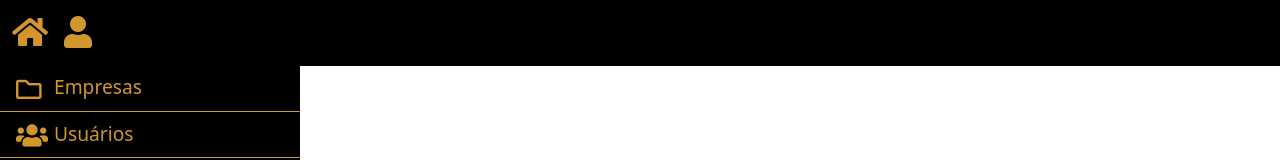
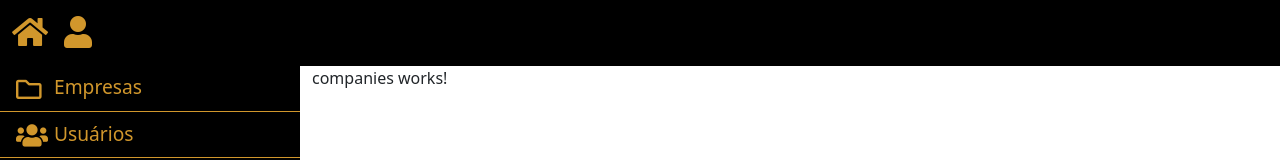
Before and after one commit to mariaporcina/ceec, an Angular app: page /empresas in a window 1280 px wide. Before the commit this address led to /. Shown: the top 160 px of the page. Built offline with nearby package versions, Linux system fonts and the light colour scheme; some icons are missing.

Commit message:
routing: initial setup; first routes: home and companies pages

```diff
--- a/src/app/app-routing.module.ts
+++ b/src/app/app-routing.module.ts
@@ -1,7 +1,14 @@
 import { NgModule } from '@angular/core';
 import { RouterModule, Routes } from '@angular/router';
 
-const routes: Routes = [];
+import { HomeComponent } from './home/home.component';
+import { CompaniesComponent } from './companies/companies.component';
+
+const routes: Routes = [
+  { path: 'inicio', component: HomeComponent },
+  { path: 'empresas', component: CompaniesComponent },
+  { path: '', redirectTo: '/inicio', pathMatch: 'full' },
+];
 
 @NgModule({
   imports: [RouterModule.forRoot(routes)],
--- a/src/app/app.component.html
+++ b/src/app/app.component.html
@@ -2,6 +2,8 @@
 
 <main>
     <app-sidebar></app-sidebar>
+
+    <router-outlet></router-outlet>
 </main>
 
 <app-footer></app-footer>
--- a/src/app/app.module.ts
+++ b/src/app/app.module.ts
@@ -6,13 +6,17 @@ import { AppComponent } from './app.component';
 import { SidebarComponent } from './sidebar/sidebar.component';
 import { HeaderComponent } from './header/header.component';
 import { FooterComponent } from './footer/footer.component';
+import { HomeComponent } from './home/home.component';
+import { CompaniesComponent } from './companies/companies.component';
 
 @NgModule({
   declarations: [
     AppComponent,
     SidebarComponent,
     HeaderComponent,
-    FooterComponent
+    FooterComponent,
+    HomeComponent,
+    CompaniesComponent
   ],
   imports: [
     BrowserModule,
--- /dev/null
+++ b/src/app/companies/companies.component.css
@@ -0,0 +1,4 @@
+.sectionCommon {
+    max-width: calc(100% - 300px);
+    margin: 0 0 0 auto;
+}
--- /dev/null
+++ b/src/app/companies/companies.component.html
@@ -0,0 +1,5 @@
+<section class="sectionCommon sectionCompanies">
+    <div class="container-fluid">
+        <p>companies works!</p>
+    </div>
+</section>
--- a/src/app/header/header.component.html
+++ b/src/app/header/header.component.html
@@ -1,7 +1,7 @@
 <header>
     <div class="container-fluid">
         <nav class="header-box py-3 d-flex justify-content-flex-start gap-3">
-            <a href="#">
+            <a routerLink="/inicio">
                 <i class="fas fa-home fa-2x"></i>
             </a>
             <a href="#">
--- /dev/null
+++ b/src/app/home/home.component.css
@@ -0,0 +1,4 @@
+.sectionCommon {
+    max-width: calc(100% - 300px);
+    margin: 0 0 0 auto;
+}
--- /dev/null
+++ b/src/app/home/home.component.html
@@ -0,0 +1,5 @@
+<section class="sectionCommon sectionHome">
+    <div class="container-fluid">
+        <p>home works!</p>
+    </div>
+</section>
--- a/src/app/sidebar/sidebar.component.html
+++ b/src/app/sidebar/sidebar.component.html
@@ -5,7 +5,7 @@
         <nav class="sidebar__nav">
             <ul class="list-unstyled px-10">
                 <li>
-                    <a href="#" class="text-decoration-none px-3 py-2 d-block">
+                    <a routerLink="/empresas" class="text-decoration-none px-3 py-2 d-block">
                         <i class="far fa-folder fa-2x"></i>
                         <font size="5">Empresas</font>
                     </a>
```
Also changed, not shown: src/app/companies/companies.component.ts (added, +10 -0 lines), src/app/home/home.component.ts (added, +10 -0 lines), src/app/app.component.css (line endings or trailing spaces), 2 other files (tests, documents, lock files or other folders).
